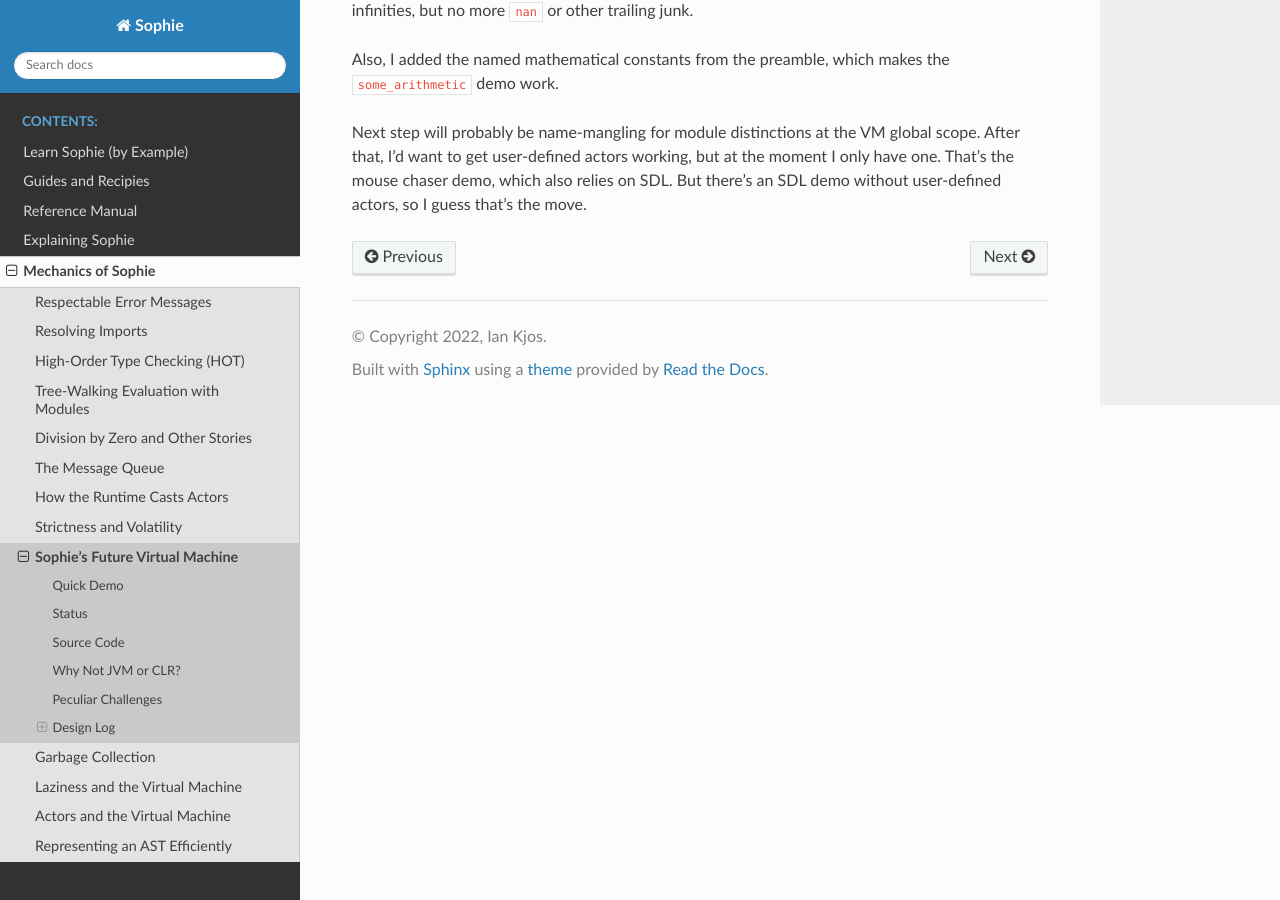
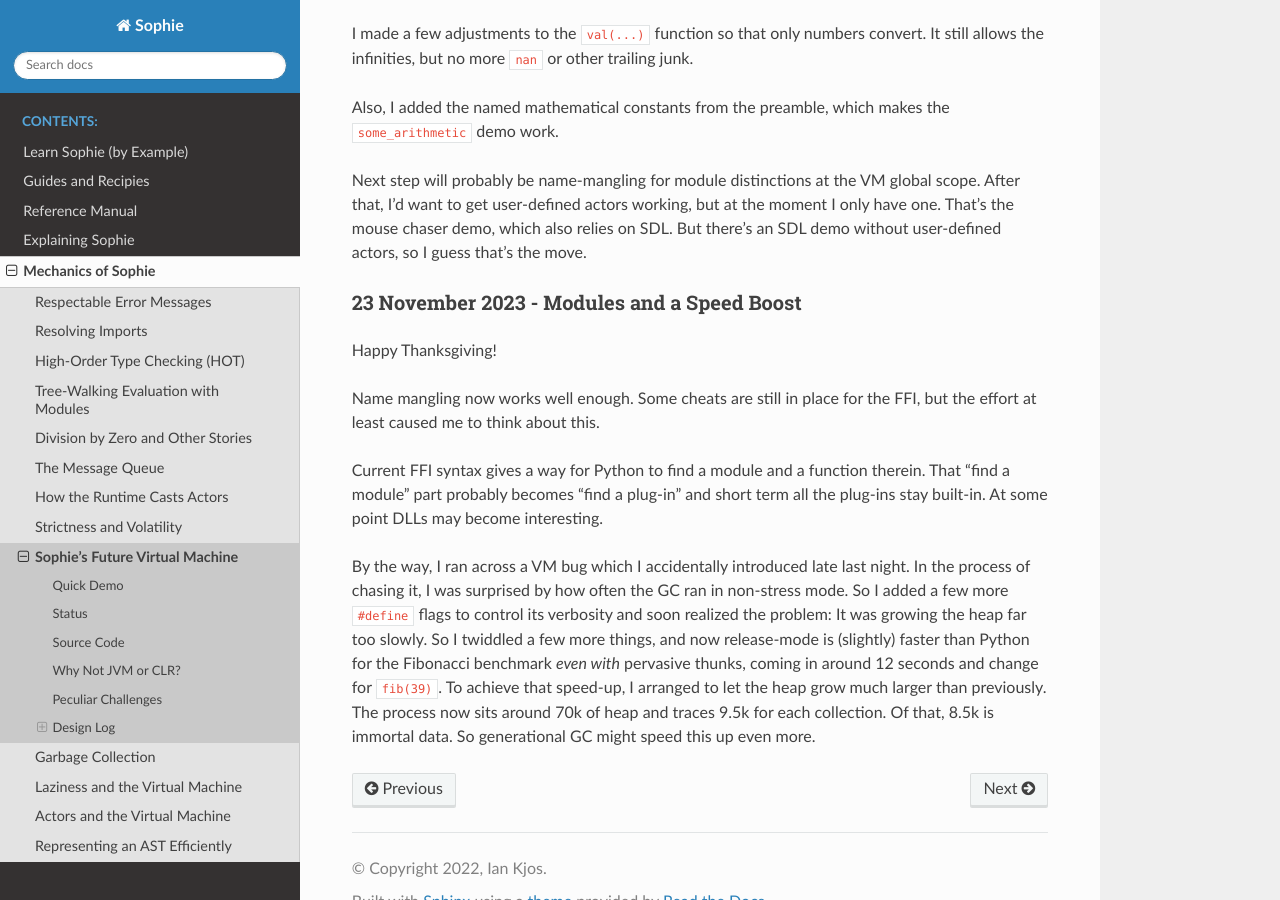
Before and after one commit to kjosib/sophie, a Sphinx documentation site: the page built from docs/tech/vm.rst, in a window 1280 px wide and 900 px high, scrolled down 23111 px. Built offline with Sphinx 7.4.7 and the Read the Docs theme 2.0.0, drawn with Linux system fonts in a browser that asks for light colours; some of the changed text lies outside the part shown.

Commit message:
Update vm.rst

```diff
--- a/docs/tech/vm.rst
+++ b/docs/tech/vm.rst
@@ -45,16 +45,19 @@
 
 * [DONE] Pre-link global functions at load-time rather than hash look-ups during execution.
 * [DONE] Message-passing -- starting with a console-actor.
-* Modules. Right now there is but one global namespace. A simple name-mangling scheme would work.
+* [DONE] Modules. The one global namespace is carved up with a simple name-mangling scheme.
+* SDL bindings, at least for some simple graphics and the mouse.
 * User-Defined Actors.
-* Source line numbers. On the off chance something goes wrong, a cross-reference is most helpful.
+* FFI improvements.
+* Turtle Graphics, perhaps in terms of SDL.
+* Source line numbers. In case of a run-time panic, a cross-reference is most helpful.
 * Numeric field offsets. This could save cycles where a record-type is statically known.
 * Tuning the dial on eager evaluation. This may help with performance.
 * NaN-boxing.
 * Thread-Safe Generational GC with Actors in mind.
 * Actual threads.
 * Arrays. (The semantics would be tied into the actor-oriented side.)
-* Useful libraries of bindings, data types, and subroutines.
+* (More) Useful libraries of bindings, data types, and subroutines.
 * Affordances such as keyword highlighting in a few common editors.
 * A more direct connection between the VM and the compiler. (Perhaps the one invokes the other?)
 * Self-hosting some or all of the compiler.
@@ -1042,3 +1045,26 @@
 After that, I'd want to get user-defined actors working, but at the moment I only have one.
 That's the mouse chaser demo, which also relies on SDL. But there's an SDL demo without
 user-defined actors, so I guess that's the move.
+
+23 November 2023 - Modules and a Speed Boost
+---------------------------------------------
+
+Happy Thanksgiving!
+
+Name mangling now works well enough.
+Some cheats are still in place for the FFI,
+but the effort at least caused me to think about this.
+
+Current FFI syntax gives a way for Python to find a module and a function therein.
+That "find a module" part probably becomes "find a plug-in" and short term all the
+plug-ins stay built-in. At some point DLLs may become interesting.
+
+By the way, I ran across a VM bug which I accidentally introduced late last night.
+In the process of chasing it, I was surprised by how often the GC ran in non-stress mode.
+So I added a few more ``#define`` flags to control its verbosity and soon realized the problem:
+It was growing the heap far too slowly. So I twiddled a few more things,
+and now release-mode is (slightly) faster than Python for the Fibonacci benchmark *even with* pervasive thunks,
+coming in around 12 seconds and change for ``fib(39)``.
+To achieve that speed-up, I arranged to let the heap grow much larger than previously.
+The process now sits around 70k of heap and traces 9.5k for each collection.
+Of that, 8.5k is immortal data. So generational GC might speed this up even more.
```
